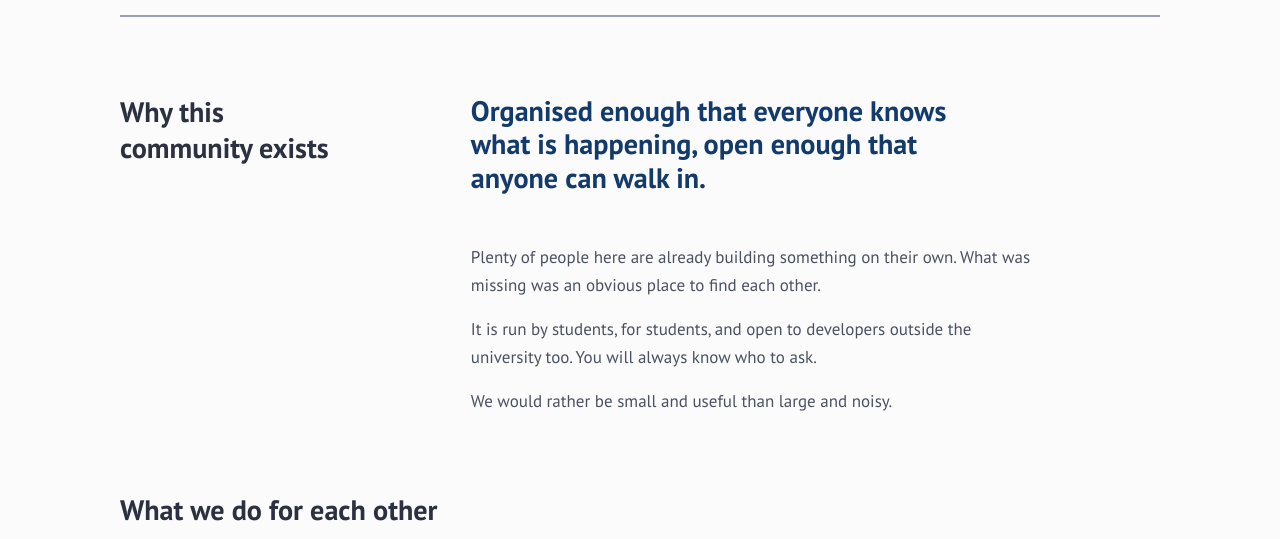
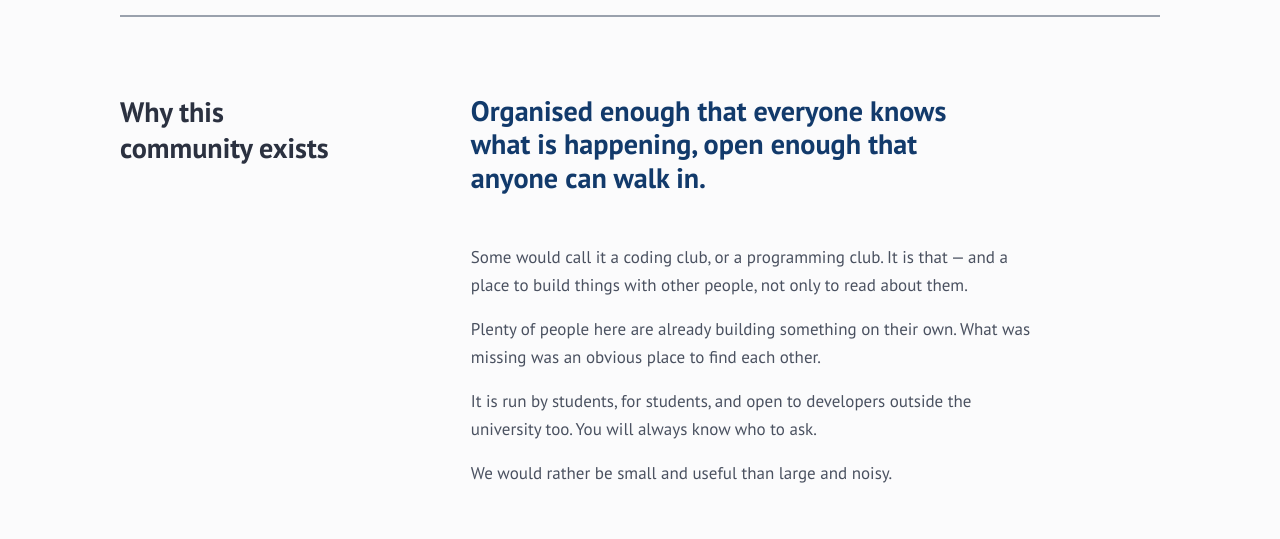
Before and after one commit to devcom-goseong/community-web-django, a Django app: page / in a window 1280 px wide. Shown: the part 755-1294 px from the top of the page. Run offline with Django 5.2, Linux system fonts and the light colour scheme; data comes from the database, SQL or seed files in the repository; data that the repository does not hold is empty.

Commit message:
Name the group as a coding and programming club, for search
People looking for a group like this search "coding club" or "programming
club" far more than "developer community". Work both phrases, naturally
and without overstating what the group is, into the home and about copy
and their meta descriptions, so the pages can be found by the words
people actually type. Voice unchanged.

```diff
--- a/content/views.py
+++ b/content/views.py
@@ -31,9 +31,9 @@ def home(request):
     context = base_context(
         request,
         "Building things together at Kyungdong University",
-        "A developer community based at Kyungdong University, South Korea, open to students "
-        "there and to any other developer. Weekly meetings, study groups, projects, hackathons "
-        "and demo days, at every skill level.",
+        "The coding and programming club at Kyungdong University, South Korea — a developer "
+        "community open to students there and to any other developer. Weekly meetings, study "
+        "groups, projects, hackathons and demo days, at every skill level.",
         nav="home",
     )
     context.update({
@@ -49,8 +49,8 @@ def about(request):
     context = base_context(
         request,
         "About",
-        "How the community started, what it is for, the values it holds members to, how the "
-        "work is divided, and how to become a member.",
+        "How this coding and programming club at Kyungdong University started, what it is for, "
+        "the values it holds members to, how the work is divided, and how to become a member.",
         nav="about",
     )
     context.update({
--- a/templates/pages/about.html
+++ b/templates/pages/about.html
@@ -16,8 +16,9 @@
             good way for any of them to find each other. So they started this.
           </p>
           <p>
-            It did not stop at the campus gates, because the problem does not. Based here,
-            run by students here, open to any developer who wants in.
+            It did not stop at the campus gates, because the problem does not. Part coding
+            club, part programming club, part project space: based here, run by students
+            here, open to any developer who wants in.
           </p>
           <p>
             What came out of it was a plan rather than a slogan. It still changes as the
--- a/templates/pages/home.html
+++ b/templates/pages/home.html
@@ -55,6 +55,10 @@
           anyone can walk in.
         </p>
         <div class="prose mt-8">
+          <p>
+            Some would call it a coding club, or a programming club. It is that &mdash; and a
+            place to build things with other people, not only to read about them.
+          </p>
           <p>
             Plenty of people here are already building something on their own. What was
             missing was an obvious place to find each other.
```
